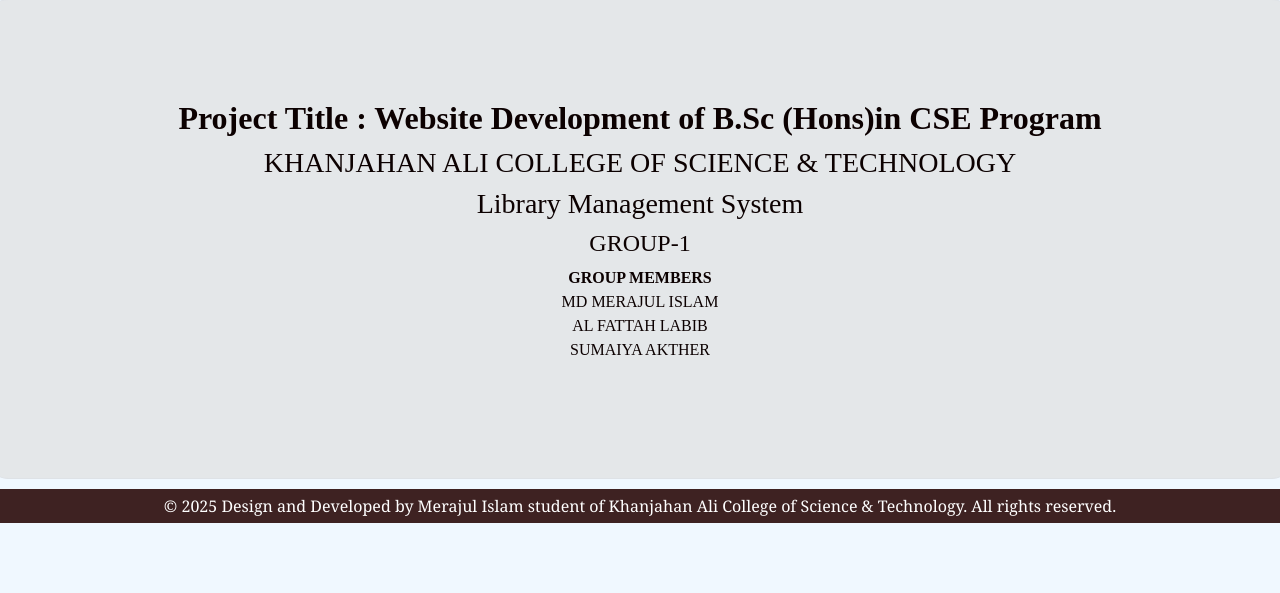
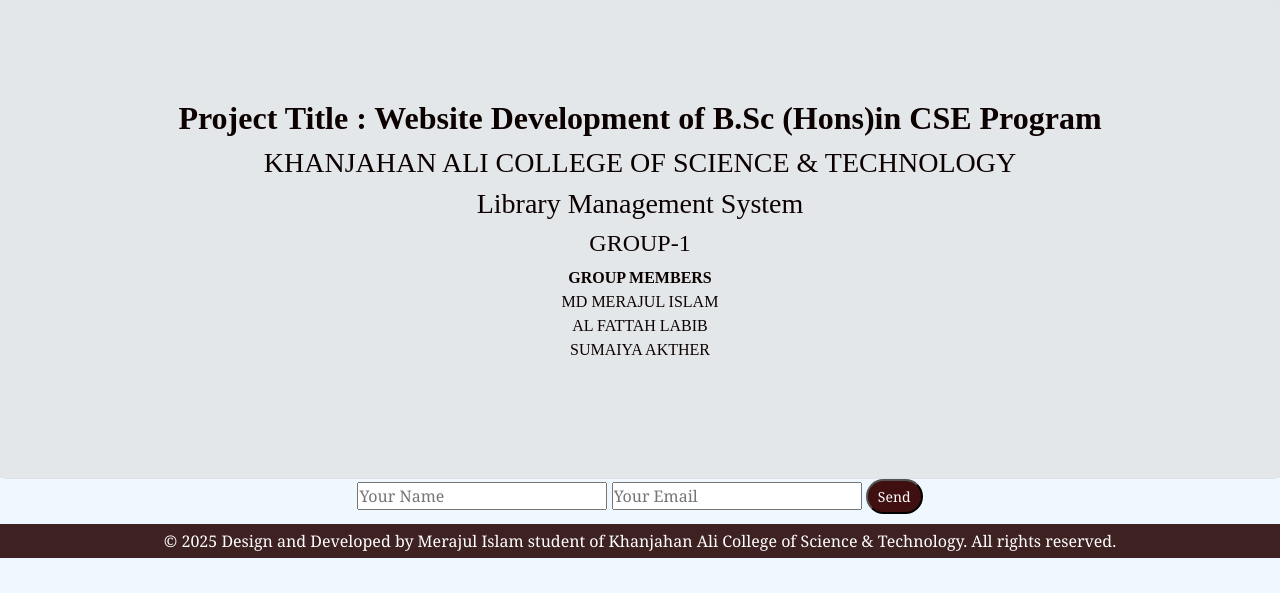
Before and after one commit to merajulgdesign/library, a PHP site: page / in a window 1280 px wide. Shown: the part 232-825 px from the top of the page. Run offline with PHP 8.4, Linux system fonts and the light colour scheme.

Commit message:
Update index.php

```diff
--- a/index.php
+++ b/index.php
@@ -30,6 +30,11 @@
     </div>
     </div>
 
+    <form action="www.merajulgdesign.page.gd" method="POST">
+  <input type="text" name="name" placeholder="Your Name" required>
+  <input type="email" name="email" placeholder="Your Email" required>
+  <button type="submit">Send</button>
+</form>
 
 
 
```
